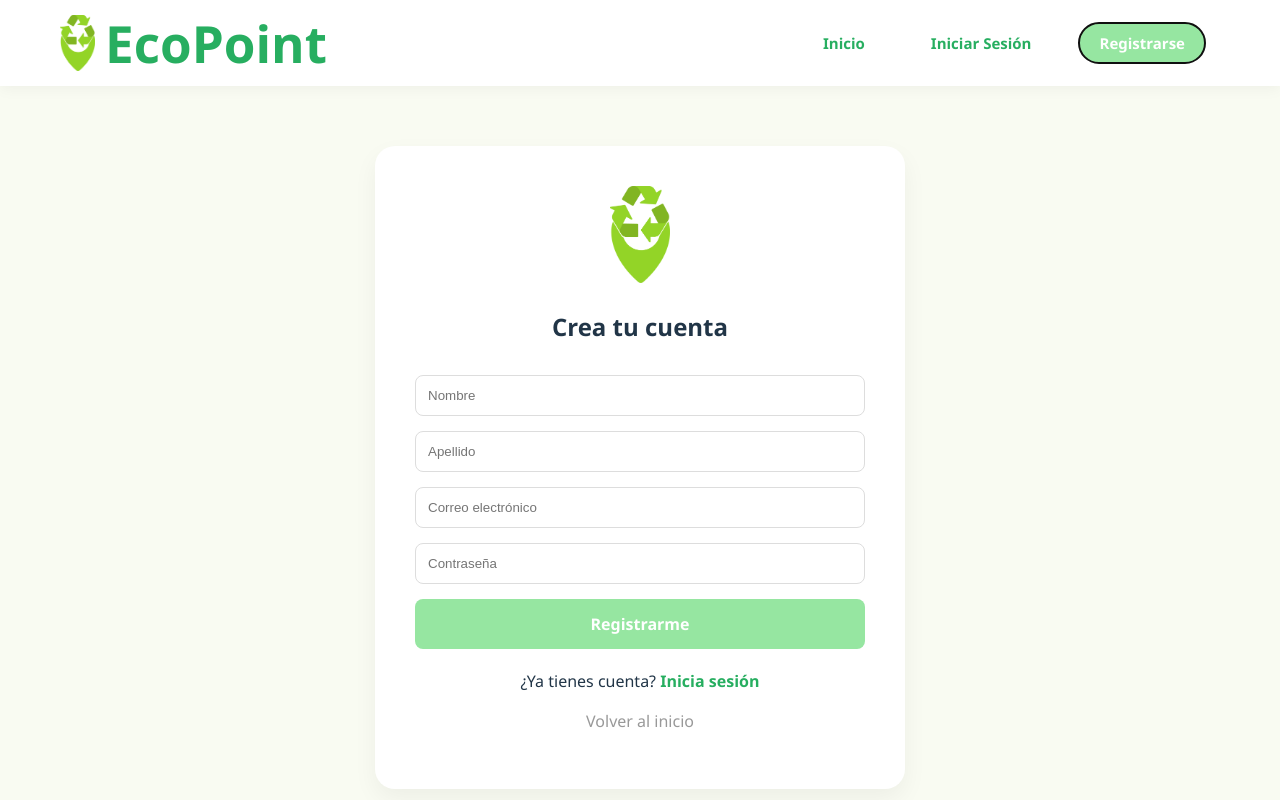
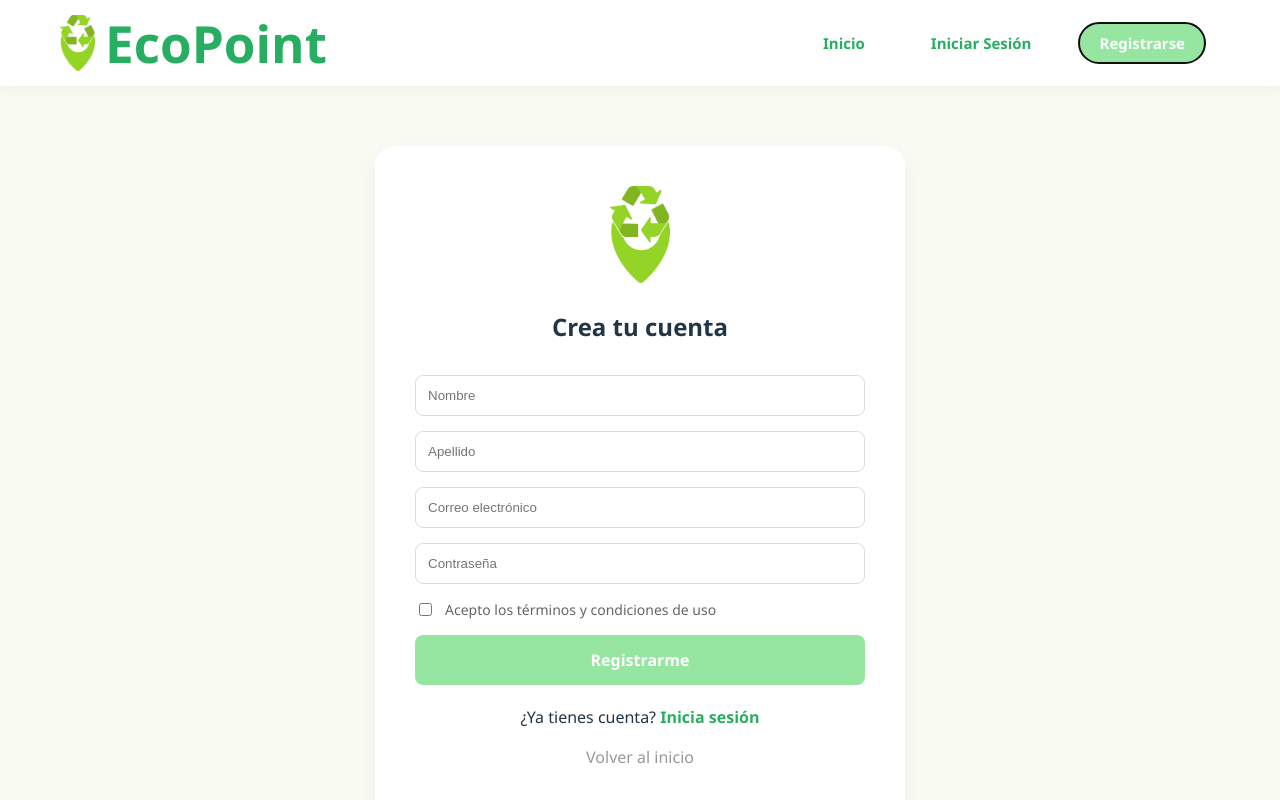
Before and after one commit to OddieKan/eco-proyect, a React app in the folder frontend/: page / in a window 1280 px wide. Both pictures are taken after a click on the button "Registrarse". Shown: the top 800 px of the page. Built offline with nearby package versions, Linux system fonts and the light colour scheme; no server answers; the HTML template or start-up script is replaced by a standard one.

Commit message:
añado check terminos y condiciones en Registro y modifico color rojo mensaje aviso

```diff
--- a/frontend/src/components/Registro.jsx
+++ b/frontend/src/components/Registro.jsx
@@ -14,6 +14,7 @@ const Registro = ({ irHome, irLogin, irBienvenida }) => {
 
   const [mensaje, setMensaje] = useState('');
   const [cargando, setCargando] = useState(false);
+  const [aceptaTerminos, setAceptaTerminos] = useState(false);
 
   const handleChange = (e) => {
     setFormData({
@@ -43,6 +44,11 @@ if (!regexEmail.test(formData.email)) {
 
 if (formData.password.length < 6) {
   setMensaje('La contraseña debe tener mínimo 6 caracteres');
+  return;
+}
+
+if (!aceptaTerminos) {
+  setMensaje('Debes aceptar los términos y condiciones');
   return;
 }
 
@@ -89,7 +95,7 @@ if (formData.password.length < 6) {
       </div>
 
       {mensaje && (
-        <p style={{ textAlign: 'center', color: '#27ae60' }}>
+        <p style={{ textAlign: 'center', color: '#ff0000' }}>
           {mensaje}
         </p>
       )}
@@ -132,6 +138,18 @@ if (formData.password.length < 6) {
           onChange={handleChange}
           required
         />
+
+         <div style={{ display: 'flex', alignItems: 'center', gap: '10px' }}>
+          <input
+            type="checkbox"
+            id="terminos"
+            checked={aceptaTerminos}
+            onChange={(e) => setAceptaTerminos(e.target.checked)}
+          />
+          <label htmlFor="terminos" style={{ fontSize: '14px', color: '#666' }}>
+            Acepto los términos y condiciones de uso
+          </label>
+        </div>
 
         <button
           type="submit"
```
Also changed, not shown: 1 other file (tests, documents, lock files or other folders).
